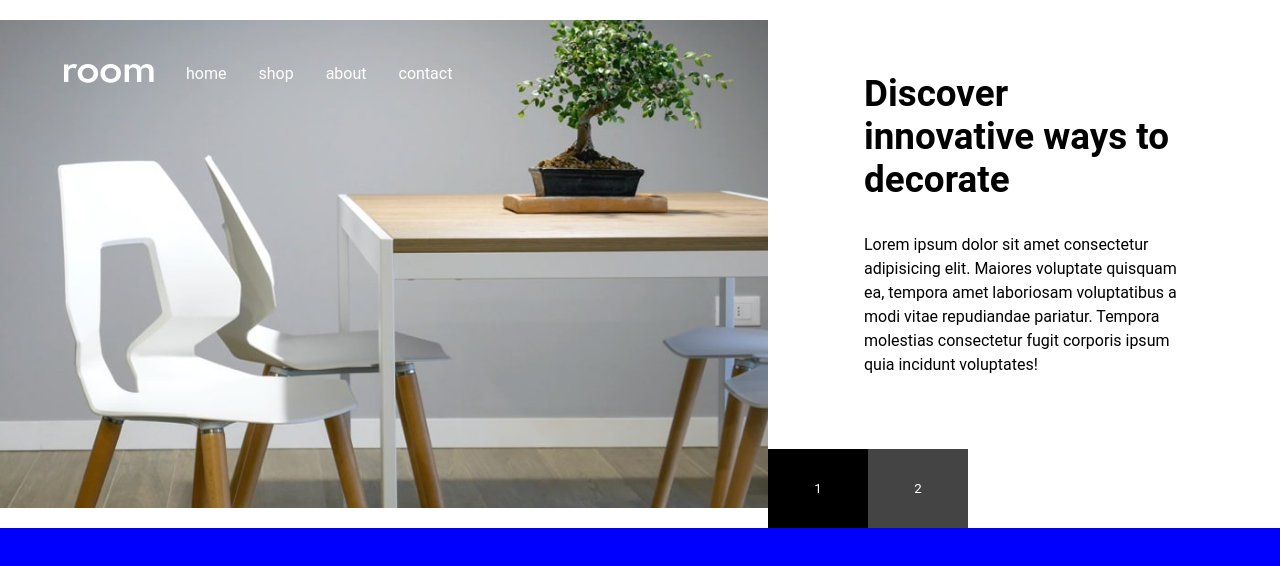
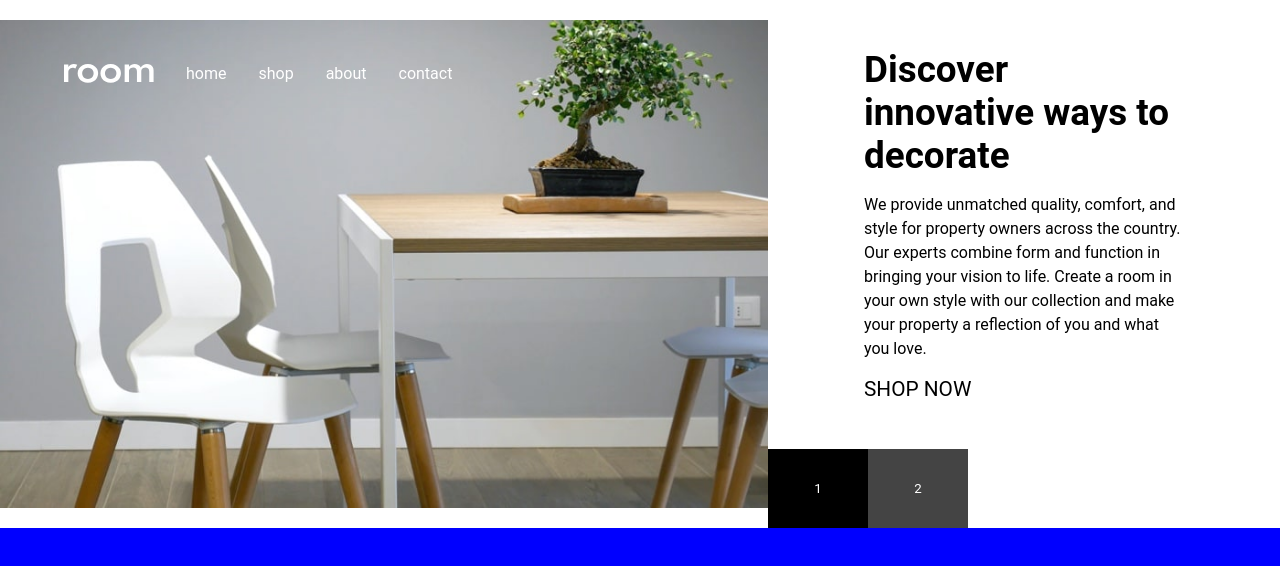
Before and after one commit to PedroMakengo/room-homepage, a Next.js app: page / in a window 1280 px wide. Shown: the top 566 px of the page. Built offline with nearby package versions, Linux system fonts and the light colour scheme.

Commit message:
Adicionando react-icons

```diff
--- a/package.json
+++ b/package.json
@@ -12,6 +12,7 @@
     "next": "11.1.0",
     "react": "17.0.2",
     "react-dom": "17.0.2",
+    "react-icons": "^4.2.0",
     "sass": "^1.39.0"
   },
   "devDependencies": {
--- a/src/components/Background/index.tsx
+++ b/src/components/Background/index.tsx
@@ -17,11 +17,13 @@ export function Background() {
           <div className={style.discover}>
             <h1>Discover innovative ways to decorate</h1>
             <p>
-              Lorem ipsum dolor sit amet consectetur adipisicing elit. Maiores
-              voluptate quisquam ea, tempora amet laboriosam voluptatibus a modi
-              vitae repudiandae pariatur. Tempora molestias consectetur fugit
-              corporis ipsum quia incidunt voluptates!
+              We provide unmatched quality, comfort, and style for property
+              owners across the country. Our experts combine form and function
+              in bringing your vision to life. Create a room in your own style
+              with our collection and make your property a reflection of you and
+              what you love.
             </p>
+            <a href="#">SHOP NOW </a>
           </div>
           <div className={style.buttons}>
             <button className={style.active}>1</button>
--- a/src/components/Background/style.module.scss
+++ b/src/components/Background/style.module.scss
@@ -57,10 +57,21 @@
 
         h1 {
           font-size: 2.3rem !important;
-          margin-bottom: 2rem;
+          margin-bottom: 1rem;
         }
         p {
           line-height: 1.5rem;
+          margin-bottom: 1rem;
+        }
+
+        a {
+          font-size: 1.3rem;
+          display: flex;
+          width: 100%;
+
+          text-align: left;
+
+          float: left;
         }
       }
 
```
Also changed, not shown: 1 other file (tests, documents, lock files or other folders).
